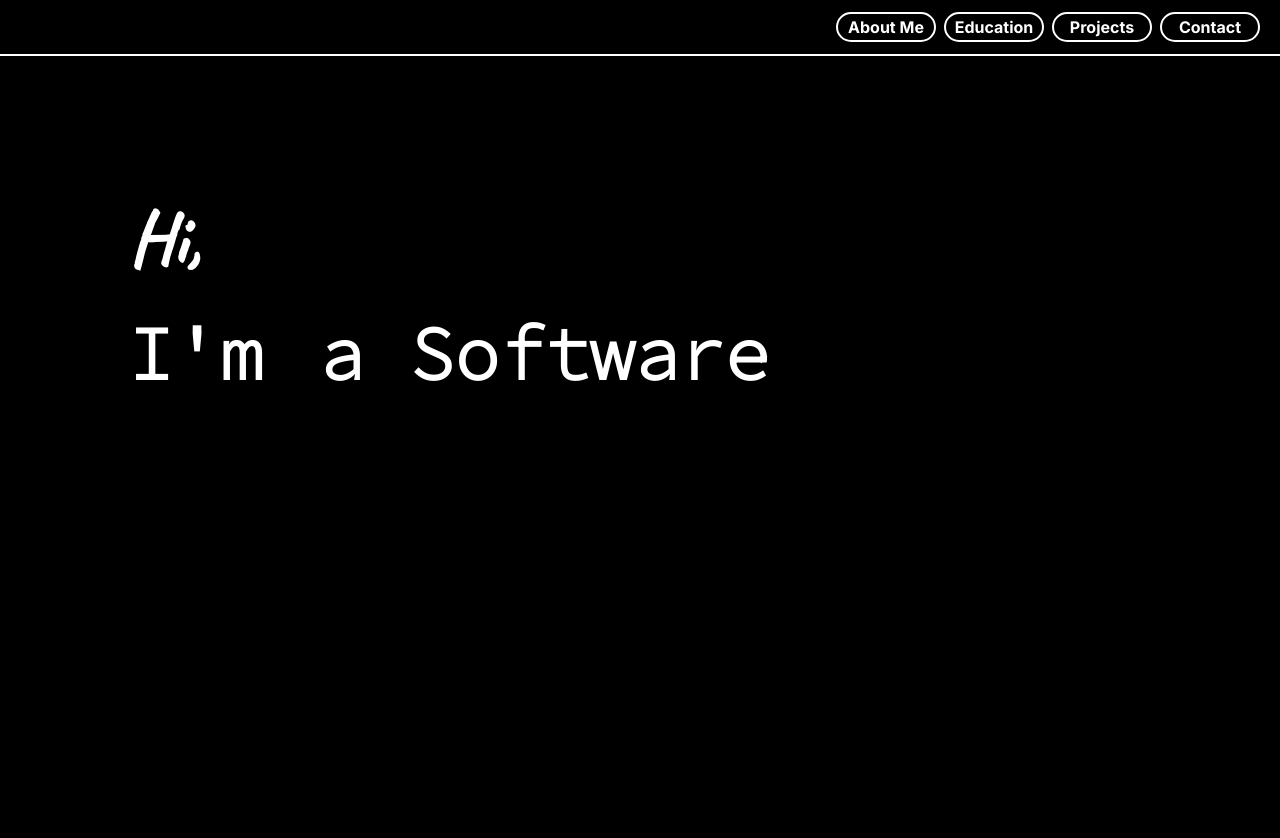
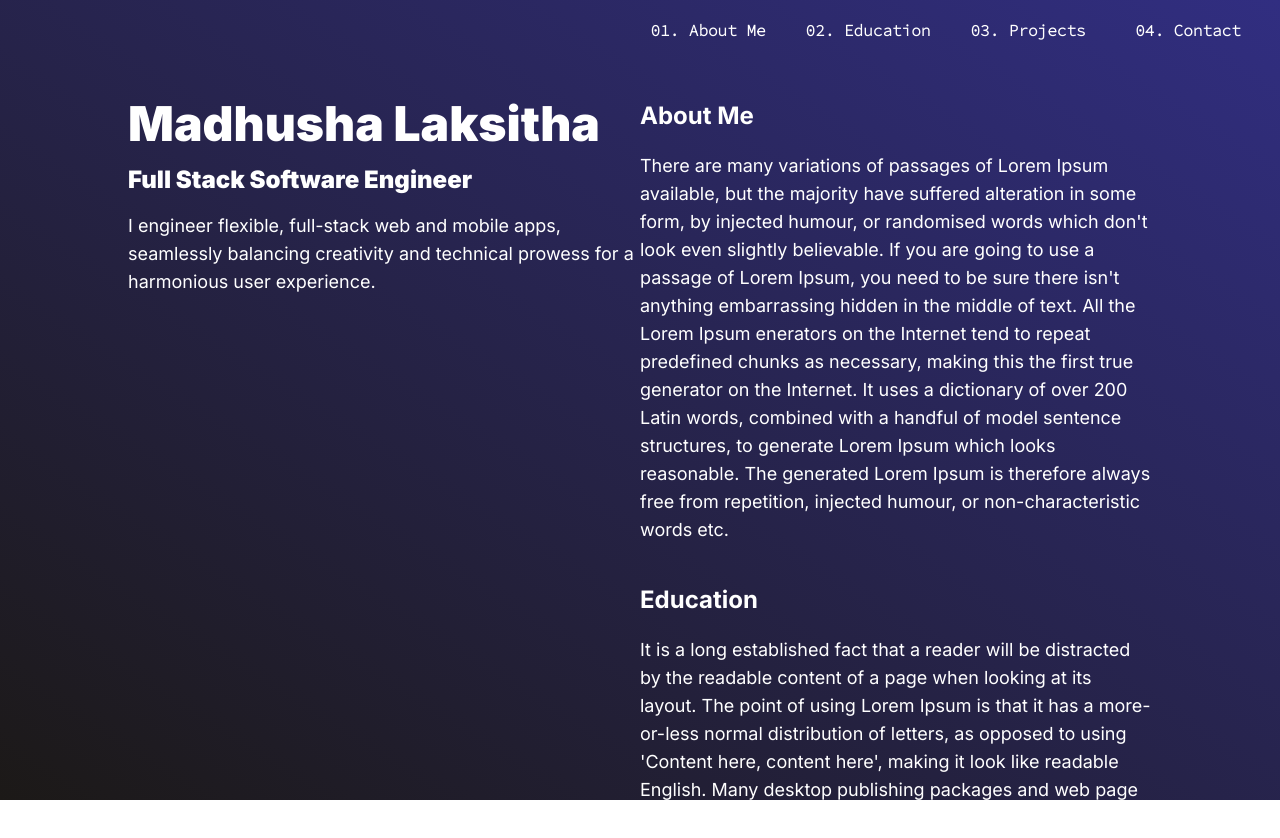
Before and after one commit to MadhushaSUM/portfolio-website, a Next.js app in the folder portfolio-website/: page / in a window 1280 px wide. Shown: the top 838 px of the page. Before the commit the page ends 800 px from the top, so only its background shows below. Built offline with nearby package versions, Linux system fonts and the light colour scheme.

Commit message:
Changed to new appearance

```diff
--- /dev/null
+++ b/portfolio-website/app/AboutMe.css
@@ -0,0 +1,9 @@
+.aboutMe-h1 {
+    @apply text-white text-2xl font-bold;
+}
+.aboutMe-p {
+    @apply text-white;
+}
+.aboutMe-wrapper {
+    @apply flex flex-col space-y-5;
+}
--- /dev/null
+++ b/portfolio-website/app/Education.css
@@ -0,0 +1,9 @@
+.education-h1 {
+    @apply text-white text-2xl font-bold;
+}
+.education-p {
+    @apply text-white;
+}
+.education-wrapper {
+    @apply flex flex-col space-y-5;
+}
--- /dev/null
+++ b/portfolio-website/app/Projects.css
@@ -0,0 +1,9 @@
+.projects-h1 {
+    @apply text-white text-2xl font-bold;
+}
+.projects-p {
+    @apply text-white;
+}
+.projects-wrapper {
+    @apply flex flex-col space-y-5;
+}
--- a/portfolio-website/app/globals.css
+++ b/portfolio-website/app/globals.css
@@ -6,39 +6,32 @@
 @tailwind utilities;
 
 body {
-    background-color: black;
+    @apply h-screen;
+}
+.background {
+    @apply bg-gradient-to-tr from-stone-900 to-indigo-900 bg-no-repeat h-screen w-screen fixed -z-10 start-0 left-0;
+}
+button {
+    @apply font-bold w-36 border-2 border-transparent;
+    font-family: 'Source Code Pro', monospace;
+    color: white;
+}
+button:hover {
+    @apply border-solid border-2 border-b-indigo-600 text-indigo-400;
+}
+h3 {
+    @apply text-2xl
+}
+p {
+    @apply text-lg
 }
 
-button {
-    @apply font-bold rounded-2xl;
-    color: white;
-    border-width: 2px;
-    border-color: white;
-    width: 100px;
-    height: 30px;
-}
 
-button:hover {
-    background-color: white;
-    color: black;
+.navbar {
+    @apply flex flex-row justify-end px-5 py-4 space-x-4;
 
 }
 
-.navbar {
-    @apply border-b-2 border-solid flex justify-end px-5 py-3 gap-2;
-    border-color: white;
+.toplevel-text {
+    @apply font-black text-white text-5xl;
 }
-
-.toplevel-text {
-    @apply font-black;
-    font-size: 75px;
-    padding: 10%;
-    color: white;
-}
-.toplevel-text-hello {
-    font-family: 'Caveat', cursive;
-}
-.toplevel-text-other {
-    font-family: 'Source Code Pro', monospace;
-
-}
--- a/portfolio-website/app/layout.tsx
+++ b/portfolio-website/app/layout.tsx
@@ -1,7 +1,6 @@
 import type { Metadata } from 'next'
 import { Inter } from 'next/font/google'
 import './globals.css'
-import NavBar from '@/components/NavBar'
 
 const inter = Inter({ subsets: ['latin'] })
 
@@ -18,7 +17,6 @@ export default function RootLayout({
     return (
         <html lang="en">
             <body className={inter.className}>
-                <NavBar />
                 {children}
             </body>
         </html>
--- a/portfolio-website/app/page.tsx
+++ b/portfolio-website/app/page.tsx
@@ -1,51 +1,23 @@
-'use client';
-
-import { useEffect, useState } from "react";
+import NavBar from '@/components/NavBar'
+import AboutMe from '@/components/AboutMe'
+import Education from '@/components/Education'
+import Profile from '@/components/Profile'
+import Projects from '@/components/Projects'
 
 export default function Home() {
 
-    const [typewriterText, setTypewriterText] = useState('');
-
-    const words = ['Madhusha Laksitha ', '_ ', '_ ', 'a Software Engineer ', '_ ', '_ ', 'a Gamer ', '_ ', '_ '];
-    let i = 0;
-    let j = 0;
-    let currentWord = "";
-    let isDeleting = false;
-
-    function typingAnimation() {
-        currentWord = words[i];
-        if (isDeleting) {
-            setTypewriterText(currentWord.substring(0, j - 1));
-            j--;
-            if (j === 0) {
-                isDeleting = false;
-                i = (i + 1) % words.length;
-            }
-        } else {
-            setTypewriterText(currentWord.substring(0, j + 1));
-            j++;
-            if (j === currentWord.length) {
-                isDeleting = true;
-            }
-        }
-    }
-
-    useEffect(() => {
-        const intervalId = setInterval(() => {
-            typingAnimation();
-        }, 100);
-
-        return () => clearInterval(intervalId);
-    }, []);
-
     return (
         <div>
-            <div className='toplevel-text'>
-                <h1 className='toplevel-text-hello'>Hi,</h1>
-
-                <div className='flex gap-14 toplevel-text-other'>
-                    <h1>I'm</h1>
-                    <h1 id='typewriter'>{typewriterText}</h1>
+            <div className='background' />
+            <NavBar />
+            <div className='w-4/5 mx-auto flex flex-col mt-10'>
+                <div className='w-2/5 fixed'>
+                    <Profile />
+                </div>
+                <div className='ml-auto w-1/2 flex flex-col space-y-10'>
+                    <AboutMe />
+                    <Education />
+                    <Projects />
                 </div>
             </div>
         </div>
--- /dev/null
+++ b/portfolio-website/components/AboutMe.tsx
@@ -0,0 +1,25 @@
+import React from 'react'
+import '@/app/AboutMe.css'
+
+const AboutMe = () => {
+    return (
+        <div className='aboutMe-wrapper'>
+            <h1 className='aboutMe-h1'>About Me</h1>
+            <p className='aboutMe-p'>
+                There are many variations of passages of Lorem Ipsum available,
+                but the majority have suffered alteration in some form, by injected humour,
+                or randomised words which don't look even slightly believable. If you
+                are going to use a passage of Lorem Ipsum, you need to be sure there isn't
+                anything embarrassing hidden in the middle of text. All the Lorem Ipsum
+                enerators on the Internet tend to repeat predefined chunks as necessary,
+                making this the first true generator on the Internet. It uses a dictionary
+                of over 200 Latin words, combined with a handful of model sentence
+                structures, to generate Lorem Ipsum which looks reasonable. The generated
+                Lorem Ipsum is therefore always free from repetition, injected humour,
+                or non-characteristic words etc.
+            </p>
+        </div>
+    )
+}
+
+export default AboutMe
--- /dev/null
+++ b/portfolio-website/components/Education.tsx
@@ -0,0 +1,24 @@
+import React from 'react'
+import '@/app/Education.css'
+
+const Education = () => {
+    return (
+        <div className='education-wrapper'>
+            <h1 className='education-h1'>Education</h1>
+            <p className='education-p'>
+                It is a long established fact that a reader will be distracted by
+                the readable content of a page when looking at its layout. The
+                point of using Lorem Ipsum is that it has a more-or-less normal
+                distribution of letters, as opposed to using 'Content here, content
+                here', making it look like readable English. Many desktop
+                publishing packages and web page editors now use Lorem Ipsum as
+                their default model text, and a search for 'lorem ipsum' will
+                uncover many web sites still in their infancy. Various versions
+                have evolved over the years, sometimes by accident, sometimes on
+                purpose (injected humour and the like).
+            </p>
+        </div>
+    )
+}
+
+export default Education
--- a/portfolio-website/components/NavBar.tsx
+++ b/portfolio-website/components/NavBar.tsx
@@ -3,13 +3,12 @@ import React from 'react'
 const NavBar = () => {
     return (
         <div className='navbar'>
-            <button>About Me</button>
-            <button>Education</button>
-            <button>Projects</button>
-            <button>Contact</button>
+            <button>01. About Me</button>
+            <button>02. Education</button>
+            <button>03. Projects</button>
+            <button>04. Contact</button>
         </div>
     )
-
 }
 
 export default NavBar
--- /dev/null
+++ b/portfolio-website/components/Profile.tsx
@@ -0,0 +1,15 @@
+const Profile = () => {
+    return (
+        <div className='toplevel-text flex flex-col space-y-4'>
+            <h1>Madhusha Laksitha</h1>
+            <h3>Full Stack Software Engineer</h3>
+            <p className='text-lg font-normal'>
+                I engineer flexible, full-stack web and mobile apps,
+                seamlessly balancing creativity and technical prowess
+                for a harmonious user experience.
+            </ p>
+        </div>
+    )
+}
+
+export default Profile
--- /dev/null
+++ b/portfolio-website/components/Projects.tsx
@@ -0,0 +1,23 @@
+import '@/app/Projects.css'
+
+const Projects = () => {
+    return (
+        <div className='projects-wrapper'>
+            <h1 className='projects-h1'>Education</h1>
+            <p className='projects-p'>
+                It is a long established fact that a reader will be distracted by
+                the readable content of a page when looking at its layout. The
+                point of using Lorem Ipsum is that it has a more-or-less normal
+                distribution of letters, as opposed to using 'Content here, content
+                here', making it look like readable English. Many desktop
+                publishing packages and web page editors now use Lorem Ipsum as
+                their default model text, and a search for 'lorem ipsum' will
+                uncover many web sites still in their infancy. Various versions
+                have evolved over the years, sometimes by accident, sometimes on
+                purpose (injected humour and the like).
+            </p>
+        </div>
+    )
+}
+
+export default Projects
```
Also changed, not shown: portfolio-website/public/madhusha.jpg (added), 1 other file (tests, documents, lock files or other folders).
